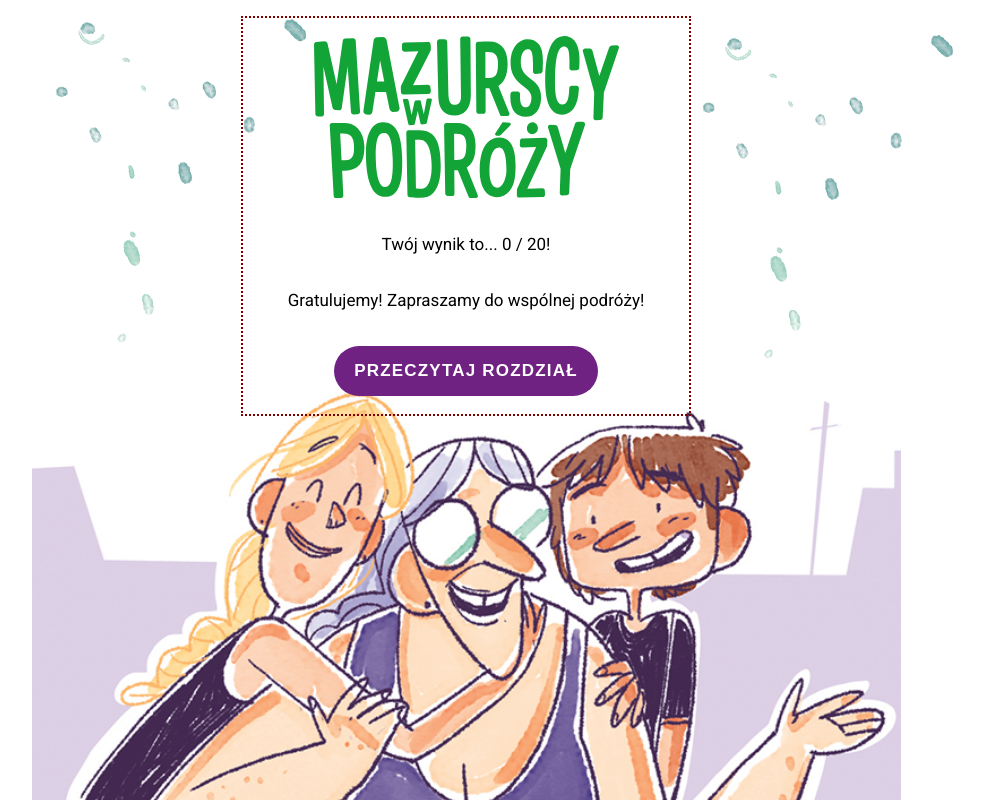
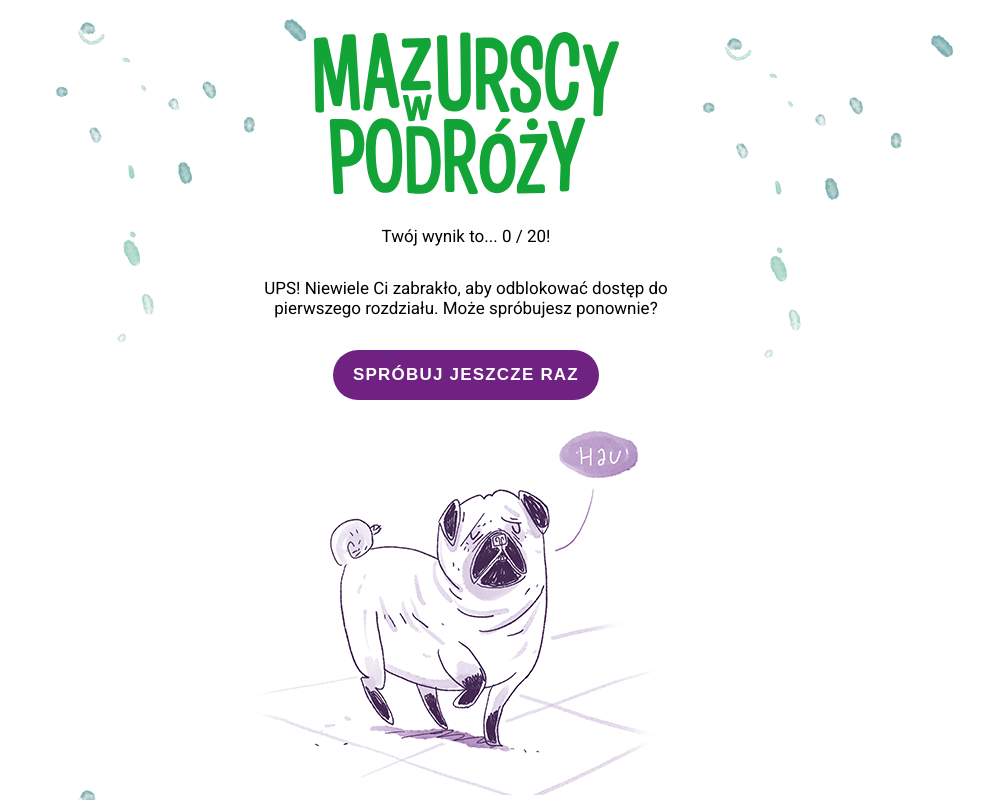
Before and after one commit to pokorra/mazurscy, a React (Create React App) app: page /#/final in a window 1280 px wide. Shown: the whole page, without its empty margins (174-1158 px from the left). Built offline with nearby package versions, Linux system fonts and the light colour scheme.

Commit message:
last adjustments b4 sending

```diff
--- a/src/components/Final.js
+++ b/src/components/Final.js
@@ -23,7 +23,7 @@ const Final =({score, setScore, setFinished}) => {
 
     return (
         <div className='final-page'>
-            { score > 18 ? (
+            { score < 18 ? (
                 <div className='final for-the-loose'>
                     <div className='final-text-elements'>
                         <img src={maz} alt='book-title' className='final-title'></img>
--- a/src/scss/final/media_final.scss
+++ b/src/scss/final/media_final.scss
@@ -1,6 +1,6 @@
 @media only screen and (min-width: 750px ) {
     .final-text-elements {
-        border: 2px dotted maroon;
+        // border: 2px dotted maroon;
         // width: 60vw;
     }
     .final-title {
```
